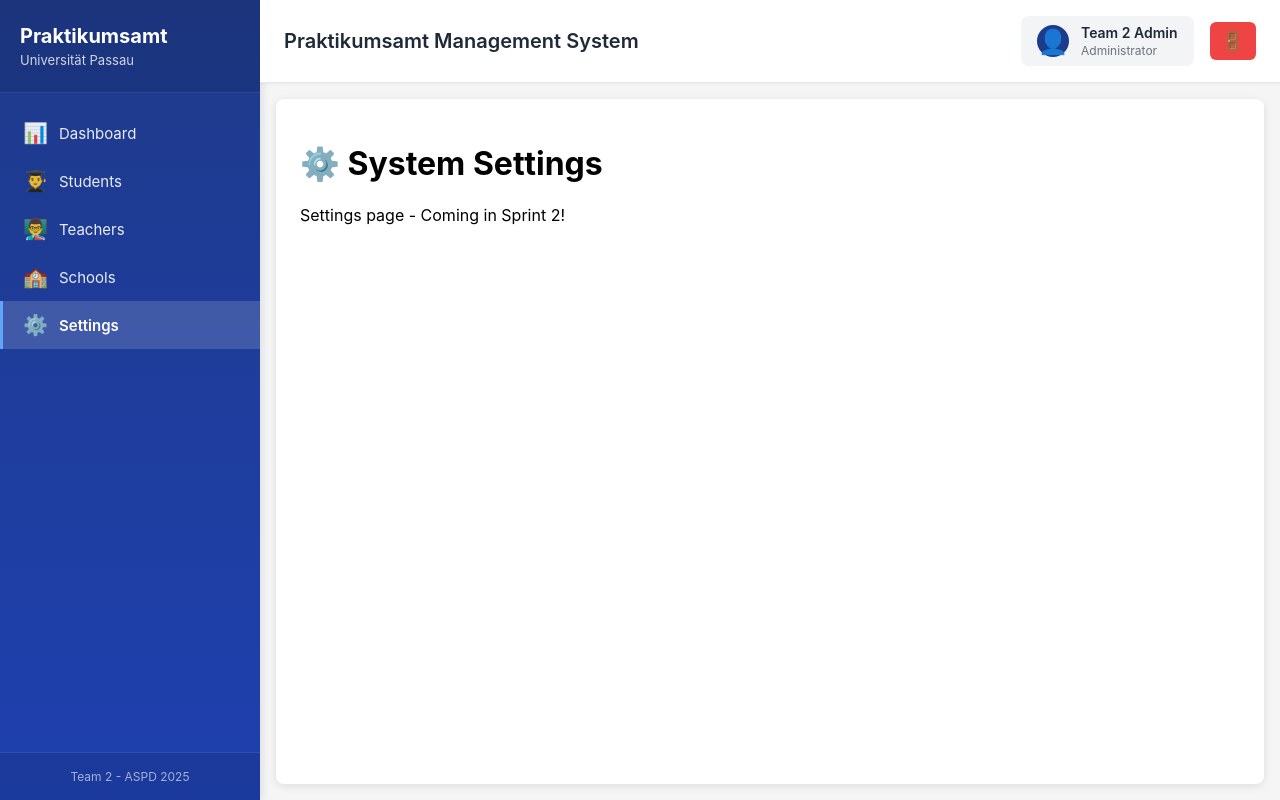
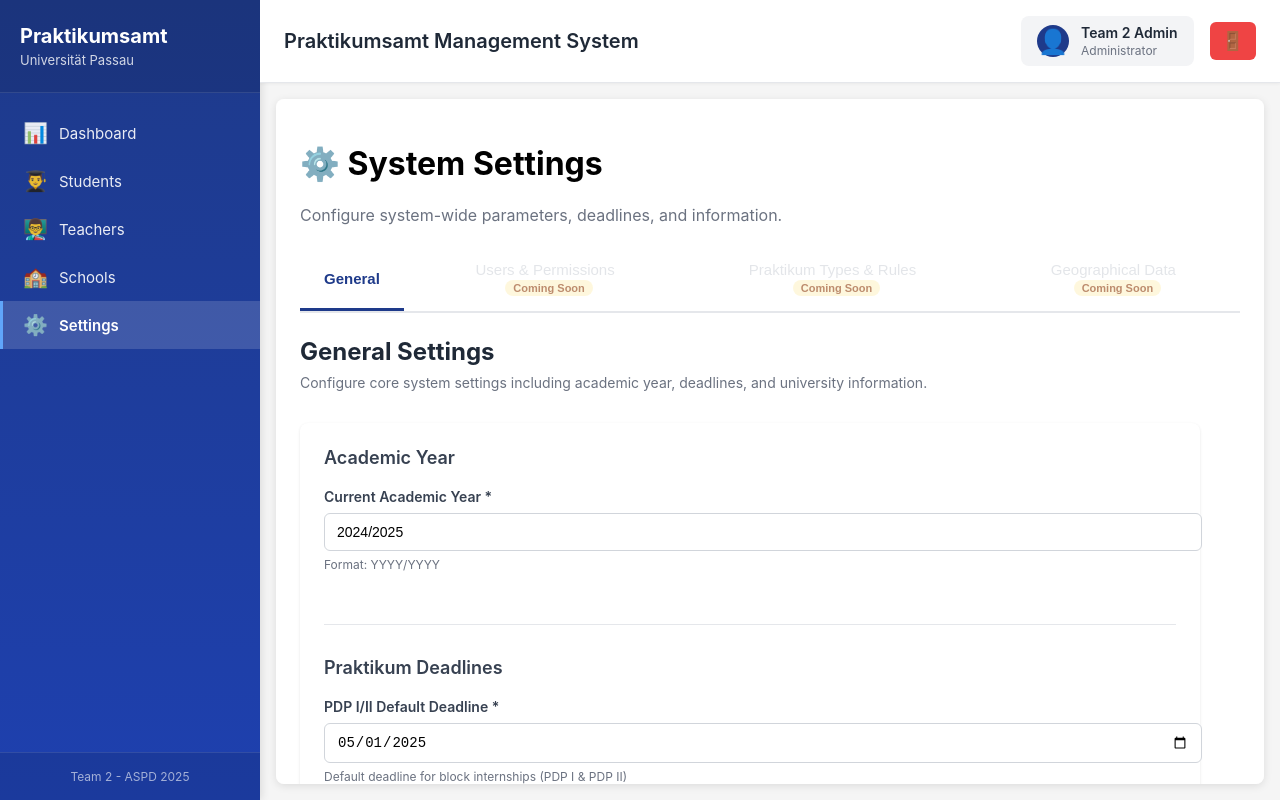
Before and after one commit to MustafaKm6030/Praktikumsplatzierung, a React (Create React App) app in the folder frontend/: page /settings in a window 1280 px wide. Built offline with nearby package versions, Linux system fonts and the light colour scheme.

Commit message:
#4 Update Settings page to use tab navigation and General form

```diff
--- a/frontend/src/pages/Settings.jsx
+++ b/frontend/src/pages/Settings.jsx
@@ -1,10 +1,25 @@
-import React from 'react';
+import React, { useState } from 'react';
+import SettingsTabs from '../components/settings/SettingsTabs';
+import SettingsGeneral from '../components/settings/SettingsGeneral';
 
 function Settings() {
+  const [activeTab, setActiveTab] = useState('general');
+
   return (
     <div>
       <h1>⚙️ System Settings</h1>
-      <p>Settings page - Coming in Sprint 2!</p>
+      <p style={{ color: '#6b7280', marginBottom: '24px' }}>
+        Configure system-wide parameters, deadlines, and information.
+      </p>
+
+      <SettingsTabs activeTab={activeTab} onTabChange={setActiveTab} />
+
+      {activeTab === 'general' && <SettingsGeneral />}
+
+      {/* Other tabs will be added in future sprints */}
+      {activeTab === 'users' && <div>Users & Permissions - Coming Soon</div>}
+      {activeTab === 'praktikum' && <div>Praktikum Types - Coming Soon</div>}
+      {activeTab === 'geographical' && <div>Geographical Data - Coming Soon</div>}
     </div>
   );
 }
```
